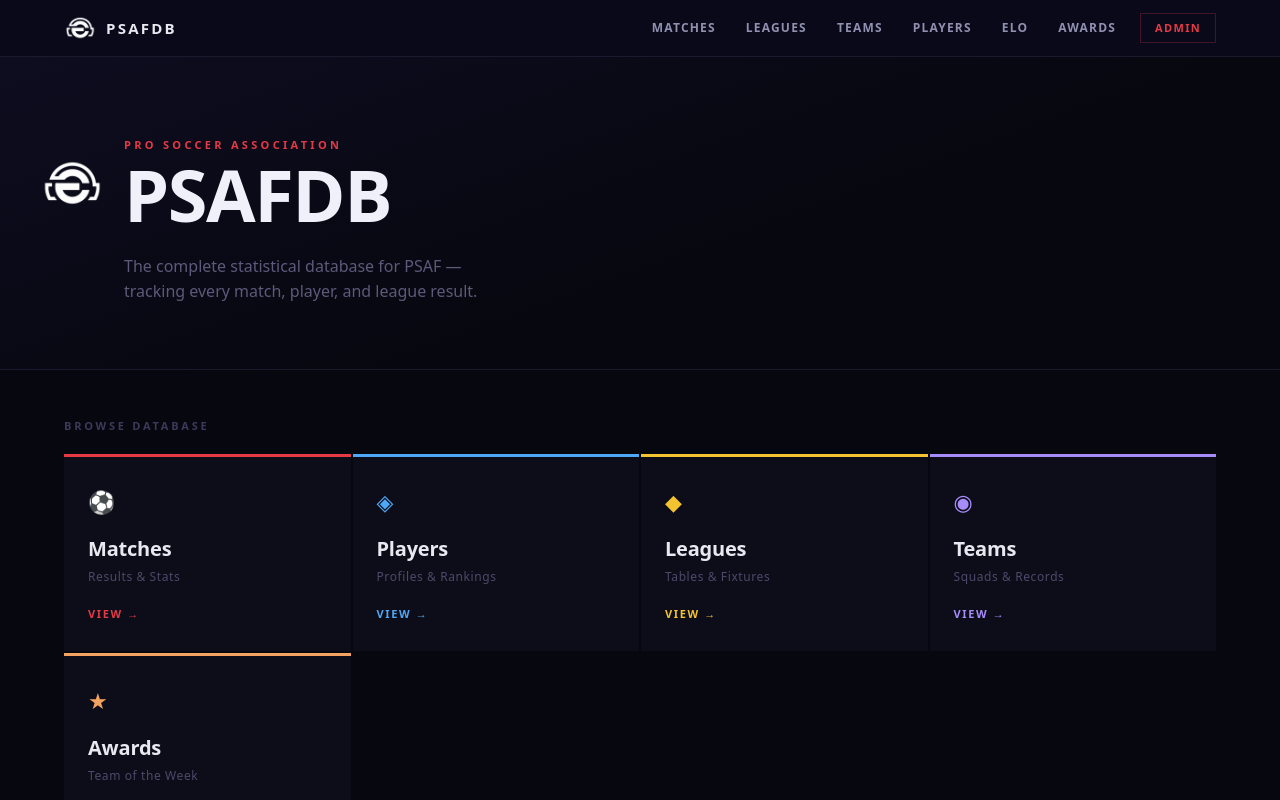
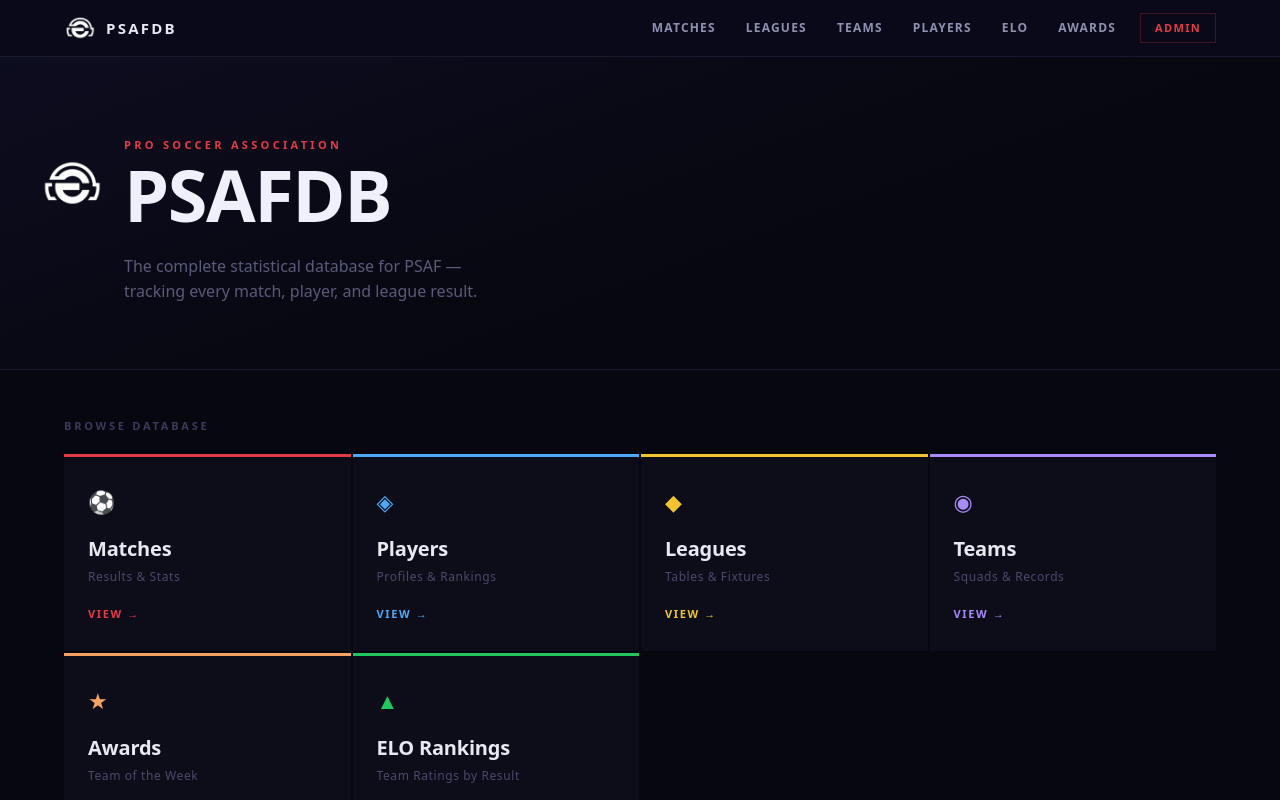
Before and after one commit to Sam07Person/psafdb-web, a Next.js app: page / in a window 1280 px wide. Shown: the top 800 px of the page. Built offline with nearby package versions, Linux system fonts and the light colour scheme.

Commit message:
Update project files

```diff
--- a/src/app/page.tsx
+++ b/src/app/page.tsx
@@ -36,6 +36,13 @@ const NAV_ITEMS = [
     sub: "Team of the Week",
     accent: "#f4a261",
     icon: "★",
+  },
+  {
+    href: "/elo",
+    label: "ELO Rankings",
+    sub: "Team Ratings by Result",
+    accent: "#22c55e",
+    icon: "▲",
   },
 ];
 
```
